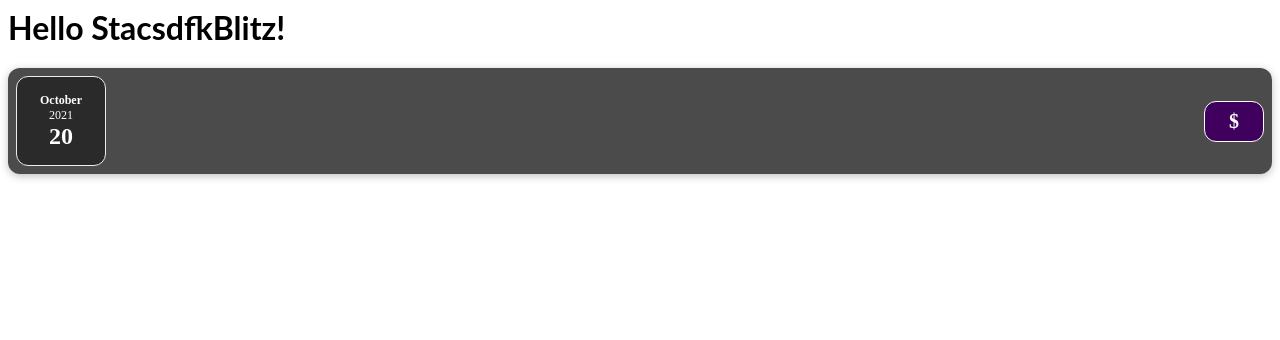
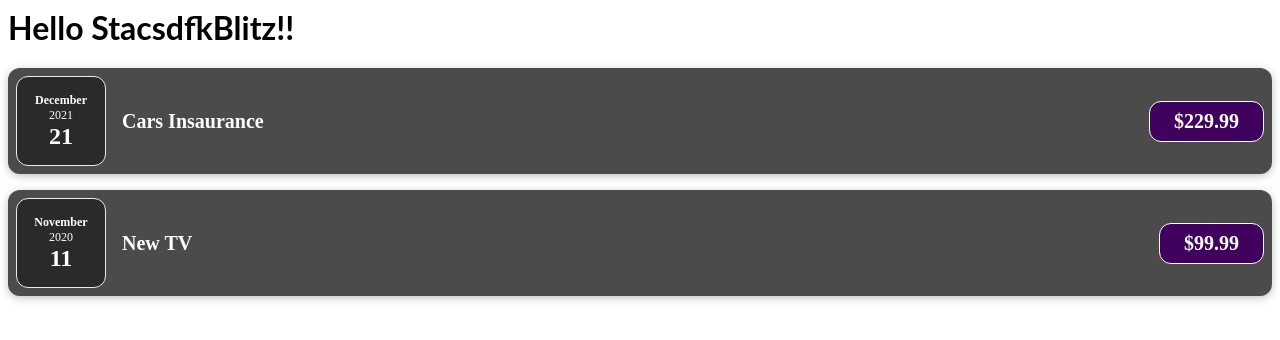
Before and after one commit to Shabbir16/react-basis, a React (Create React App) app: page / in a window 1280 px wide. Shown: the top 340 px of the page. Built offline with nearby package versions, Linux system fonts and the light colour scheme.

Commit message:
3 files modified

```diff
--- a/src/App.js
+++ b/src/App.js
@@ -1,7 +1,7 @@
 import React from 'react';
 import './style.css';
 import ExpenseItems from './components/ExpenseItems';
-import Expense from './components/ExpenseItems';
+import Expense from './components/Expense';
 
 export default function App() {
   let expenseArr = [
@@ -23,7 +23,7 @@ export default function App() {
 
   return (
     <div>
-      <h1>Hello StacsdfkBlitz!</h1>
+      <h1>Hello StacsdfkBlitz!!</h1>
       <Expense data={expenseArr}
       soot="dadsad"/>
     </div>
--- a/src/components/Expense.js
+++ b/src/components/Expense.js
@@ -1,8 +1,8 @@
 import React from 'react';
+import ExpenseItems  from './ExpenseItems';
 
 function Expense(props){
   let expenseArr = props.data;
-    alert(props.soot)
     let arr = [];
     for (let i = 0; i < expenseArr.length; i++) {
       arr.push(
@@ -16,7 +16,7 @@ function Expense(props){
 
     return (
       <div>
-       sdf {arr}
+       {arr}
       </div>
     )
 }
--- a/src/components/ExpenseDate.js
+++ b/src/components/ExpenseDate.js
@@ -8,7 +8,7 @@ class ExpenseDate extends React.Component{
   render(){
     let date  = new Date();
     if(this.props.date){
-      this.props.date  = this.props.date;
+      date  = this.props.date;
     }
 
     let year = date.getFullYear();
```
